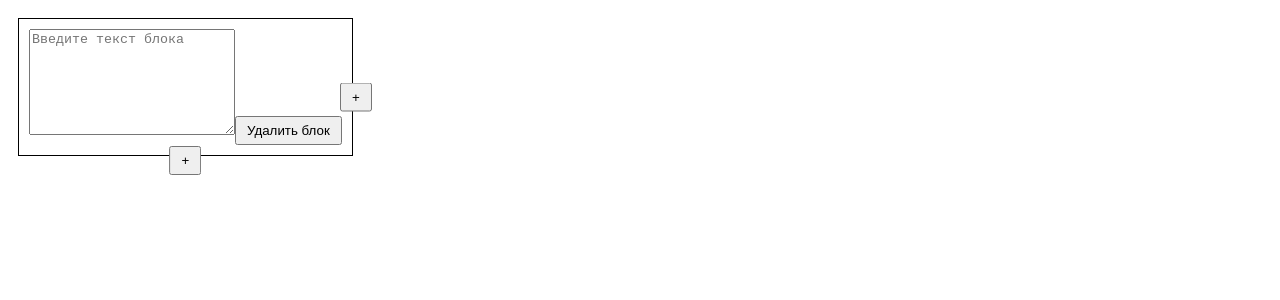
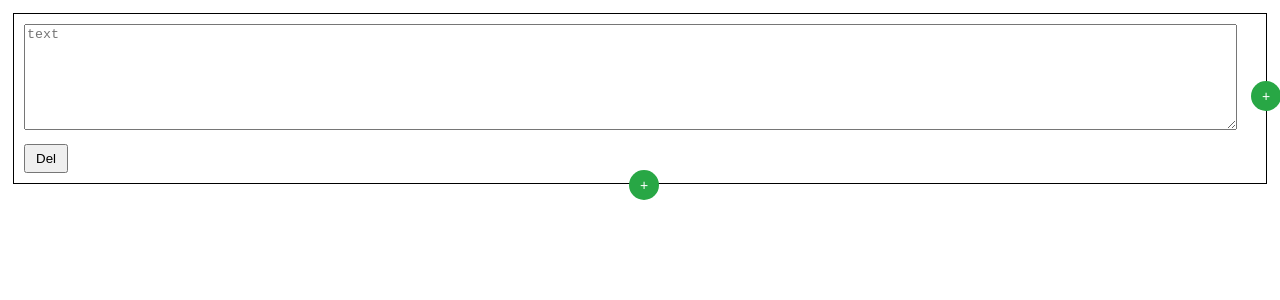
Before and after one commit to Arcadnick/PageBlockManager, a React (Create React App) app: page / in a window 1280 px wide. Shown: the top 300 px of the page. Built offline with nearby package versions, Linux system fonts and the light colour scheme.

Commit message:
Logic (#1)
* add BlockField

* q

```diff
--- a/src/components/Block.jsx
+++ b/src/components/Block.jsx
@@ -1,34 +1,16 @@
 import React from 'react';
 
-const Block = ({ id, content, onContentChange, onRemove, onAddBlock, rowIndex, colIndex, canAddRight }) => {
-  const handleContentChange = (e) => {
-    onContentChange(e.target.value);
-  };
-
+const Block = ({ content, onContentChange, onRemove }) => {
   return (
-    <div style={{ position: 'relative', border: '1px solid black', margin: '10px', padding: '10px', display: 'inline-block' }}>
+    <div style={{ flex: 1, border: '1px solid black', margin: '5px', padding: '10px', boxSizing: 'border-box' }}>
       <textarea
         value={content}
-        onChange={handleContentChange}
-        placeholder="Введите текст блока"
-        style={{ width: '200px', height: '100px' }}
+        onChange={(e) => onContentChange(e.target.value)}
+        placeholder="text"
+        style={{ width: '98%', height: '100px' }}
       />
-      <button onClick={onRemove}>Удалить блок</button>
-
-      {canAddRight && (
-        <button
-          onClick={() => onAddBlock('right', rowIndex, colIndex)}
-          style={{ position: 'absolute', top: '50%', right: '-20px', transform: 'translateY(-50%)' }}
-        >
-          +
-        </button>
-      )}
-
-      <button
-        onClick={() => onAddBlock('down', rowIndex, colIndex)}
-        style={{ position: 'absolute', bottom: '-20px', left: '50%', transform: 'translateX(-50%)' }}
-      >
-        +
+      <button class='delete' onClick={onRemove}>
+        Del
       </button>
     </div>
   );
--- a/src/components/BlockEditor.jsx
+++ b/src/components/BlockEditor.jsx
@@ -1,63 +1,52 @@
 import React, { useState } from 'react';
-import Block from './Block';
+import BlockField from './BlockField';
 
 const MAX_BLOCKS_IN_ROW = 3;
 
 const BlockEditor = () => {
-  const [grid, setGrid] = useState([[{ id: Date.now(), content: '' }]]);
+  const [fields, setFields] = useState([[{ id: Date.now(), content: '' }]]);
 
-  const addBlock = (position, rowIndex, colIndex) => {
-    const newBlock = { id: Date.now(), content: '' };
-
-    const updatedGrid = [...grid];
-
-    if (position === 'right') {
-      if (updatedGrid[rowIndex].length < MAX_BLOCKS_IN_ROW) {
-        updatedGrid[rowIndex].splice(colIndex + 1, 0, newBlock);
-      }
-    } else if (position === 'down') {
-      updatedGrid.splice(rowIndex + 1, 0, [newBlock]);
+  const addBlockToField = (rowIndex) => {
+    const updatedFields = [...fields];
+    const row = updatedFields[rowIndex];
+    if (row.length < MAX_BLOCKS_IN_ROW) {
+      row.push({ id: Date.now(), content: '' });
+      setFields(updatedFields);
     }
-
-    setGrid(updatedGrid);
   };
 
-  const removeBlock = (rowIndex, colIndex) => {
-    const updatedGrid = [...grid];
-    updatedGrid[rowIndex].splice(colIndex, 1);
-    if (updatedGrid[rowIndex].length === 0) {
-      updatedGrid.splice(rowIndex, 1);
-    }
-    setGrid(updatedGrid);
+  const addFieldBelow = () => {
+    setFields([...fields, [{ id: Date.now(), content: '' }]]);
   };
 
-  const updateBlockContent = (rowIndex, colIndex, content) => {
-    const updatedGrid = grid.map((row, rIdx) =>
+  const updateBlockContent = (rowIndex, blockIndex, content) => {
+    const updatedFields = fields.map((field, rIdx) =>
       rIdx === rowIndex
-        ? row.map((block, cIdx) => cIdx === colIndex ? { ...block, content } : block)
-        : row
+        ? field.map((block, bIdx) => (bIdx === blockIndex ? { ...block, content } : block))
+        : field
     );
-    setGrid(updatedGrid);
+    setFields(updatedFields);
+  };
+
+  const removeBlock = (rowIndex, blockIndex) => {
+    const updatedFields = fields.map((field, rIdx) =>
+      rIdx === rowIndex ? field.filter((_, bIdx) => bIdx !== blockIndex) : field
+    ).filter(field => field.length > 0);
+    setFields(updatedFields);
   };
 
   return (
     <div>
-      {grid.map((row, rowIndex) => (
-        <div key={rowIndex} style={{ display: 'flex' }}>
-          {row.map((block, colIndex) => (
-            <Block
-              key={block.id}
-              id={block.id}
-              content={block.content}
-              onContentChange={(content) => updateBlockContent(rowIndex, colIndex, content)}
-              onRemove={() => removeBlock(rowIndex, colIndex)}
-              onAddBlock={addBlock}
-              rowIndex={rowIndex}
-              colIndex={colIndex}
-              canAddRight={row.length < MAX_BLOCKS_IN_ROW}
-            />
-          ))}
-        </div>
+      {fields.map((field, rowIndex) => (
+        <BlockField
+          key={rowIndex}
+          blocks={field}
+          onAddBlock={() => addBlockToField(rowIndex)}
+          onAddField={addFieldBelow}
+          onUpdateBlock={(blockIndex, content) => updateBlockContent(rowIndex, blockIndex, content)}
+          onRemoveBlock={(blockIndex) => removeBlock(rowIndex, blockIndex)}
+          canAddRight={field.length < MAX_BLOCKS_IN_ROW}
+        />
       ))}
     </div>
   );
--- /dev/null
+++ b/src/components/BlockField.jsx
@@ -0,0 +1,30 @@
+import React from 'react';
+import Block from './Block';
+
+const BlockField = ({ blocks, onAddBlock, onAddField, onUpdateBlock, onRemoveBlock, canAddRight }) => {
+  return (
+    <div style={{ position: 'relative', marginBottom: '20px', width: '100%' }}>
+        <div style={{ display: 'flex', width: '100%' }}>
+            {blocks.map((block, blockIndex) => (
+            <Block
+                key={block.id}
+                content={block.content}
+                onContentChange={(content) => onUpdateBlock(blockIndex, content)}
+                onRemove={() => onRemoveBlock(blockIndex)}
+            />
+            ))}
+            {canAddRight && (
+                <button class='add-block' onClick={onAddBlock}>
+                    +
+                </button>
+            )}
+        </div>
+
+        <button class='add-fields' onClick={onAddField}>
+            +
+        </button>
+    </div>
+  );
+};
+
+export default BlockField;
--- a/src/styles.css
+++ b/src/styles.css
@@ -1,15 +1,11 @@
-.block {
-    border: 1px solid black;
-    margin: 10px;
-    padding: 10px;
-    display: inline-block;
-    position: relative;
-  }
-
   button {
     margin-top: 10px;
     padding: 5px 10px;
     cursor: pointer;
+  }
+
+  button.delete {
+    position: static;
   }
 
   button.add-block {
@@ -19,19 +15,23 @@
     border: none;
     padding: 5px;
     border-radius: 50%;
-    font-size: 18px;
+    font-size: 14px;
     width: 30px;
     height: 30px;
+    top: 35%;
+    right: -9px;
   }
 
-  button.add-block.right {
-    top: 50%;
-    right: -15px;
-    transform: translateY(-50%);
+  button.add-fields {
+    position: absolute;
+    background-color: #28a745;
+    color: white;
+    border: none;
+    padding: 5px;
+    border-radius: 50%;
+    font-size: 14px;
+    width: 30px;
+    height: 30px;
+    top: 84%;
+    right: 48.5%;
   }
-
-  button.add-block.down {
-    bottom: -15px;
-    left: 50%;
-    transform: translateX(-50%);
-  }
```
